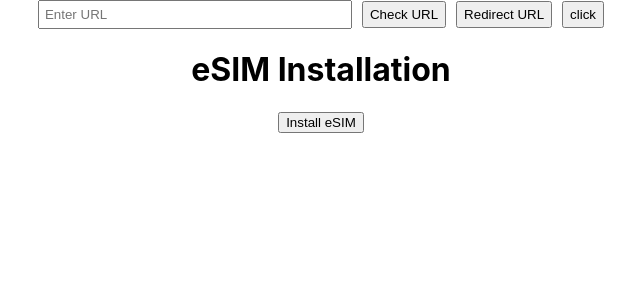
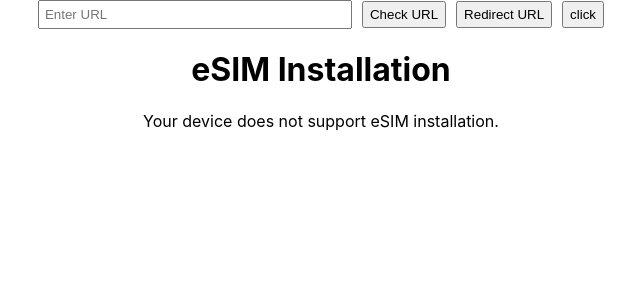
Before and after one commit to jaydipsonani/urlChecker, a React (Create React App) app: page / in a window 1280 px wide. Shown: the top 300 px of the page, without its empty margins (319-959 px from the left). Built offline with nearby package versions, Linux system fonts and the light colour scheme.

Commit message:
Update eSIMChecker.js

```diff
--- a/src/eSIMChecker.js
+++ b/src/eSIMChecker.js
@@ -54,7 +54,7 @@ const InstallESimPage = () => {
   return (
     <div>
       <h1>eSIM Installation</h1>
-      {!esimSupported ? (
+      {esimSupported ? (
         <button onClick={redirectToEsimSetup}>Install eSIM</button>
       ) : (
         <p>Your device does not support eSIM installation.</p>
```
